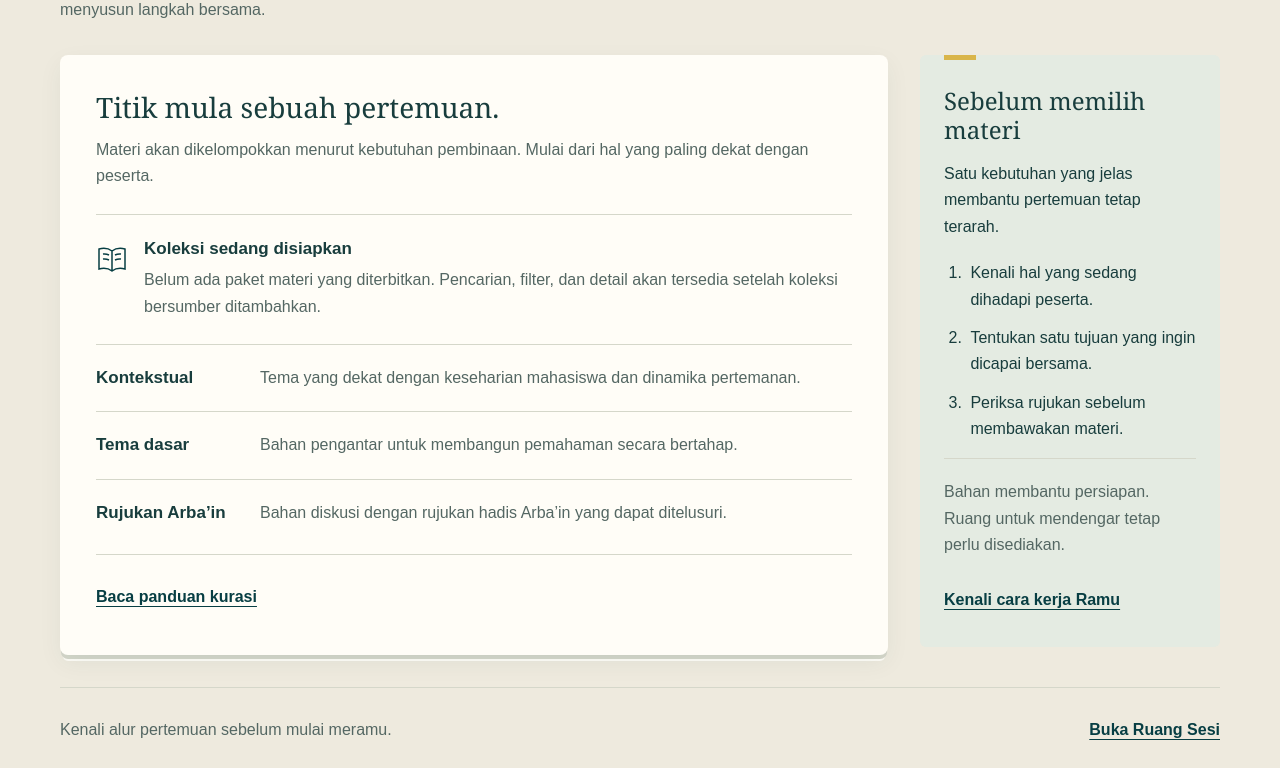
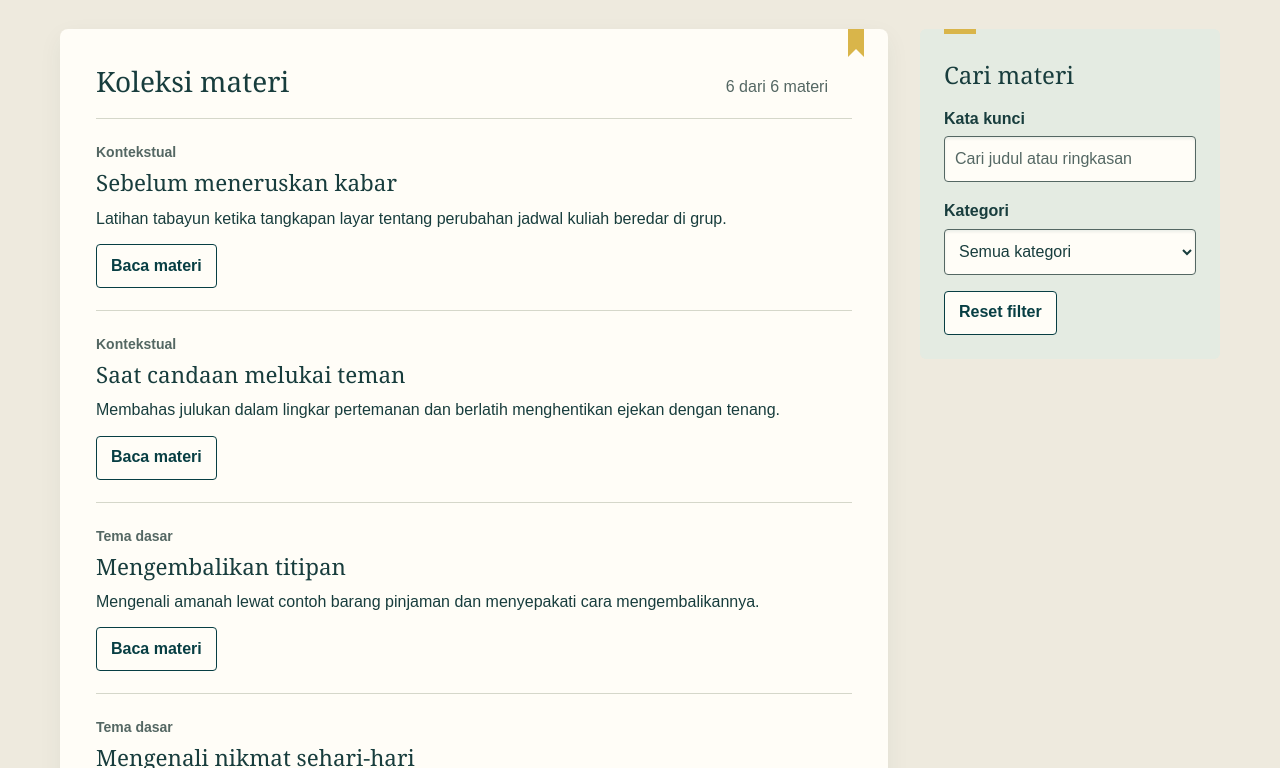
Before and after one commit to yurnszzz/Ramu, a plain HTML site: page index.html in a window 1280 px wide. Shown: the part 242-1010 px from the top of the page. Drawn offline with Linux system fonts and the light colour scheme.

Commit message:
feat: add searchable material bank with six discussion guides

```diff
--- a/assets/css/style.css
+++ b/assets/css/style.css
@@ -28,7 +28,7 @@ body {
 
 a { color: var(--teal); text-underline-offset: 0.25em; }
 a:hover { text-decoration-thickness: 2px; }
-a:focus-visible { outline: 3px solid var(--teal); outline-offset: 5px; }
+:focus-visible { outline: 3px solid var(--teal); outline-offset: 4px; }
 
 h1, h2, h3, p { margin: 0; }
 h1, h2, h3 { line-height: 1.2; }
@@ -94,13 +94,6 @@ main { padding-top: 32px; padding-bottom: 48px; }
 }
 .paper-heading { padding-bottom: 24px; border-bottom: 1px solid var(--line); }
 .paper-heading p { margin-top: 12px; color: var(--muted); }
-.collection-note { display: flex; gap: 16px; align-items: flex-start; padding: 24px 0; }
-.collection-note svg { flex: 0 0 32px; margin-top: 4px; color: var(--teal); }
-.collection-note p { margin-top: 8px; color: var(--muted); }
-.category-list { display: grid; gap: 0; }
-.category { padding: 20px 0; border-top: 1px solid var(--line); }
-.category p { margin-top: 8px; color: var(--muted); }
-.paper-footer { margin-top: 8px; padding-top: 20px; border-top: 1px solid var(--line); }
 .text-link { display: inline-flex; align-items: center; min-height: 44px; font-weight: 700; }
 
 .side-note { position: relative; padding: 32px 24px 24px; background: var(--sage); border-radius: 6px; }
@@ -126,6 +119,70 @@ main { padding-top: 32px; padding-bottom: 48px; }
 .button-link:hover { background: var(--teal-hover); }
 .side-note .button-link { margin-top: 24px; }
 
+/* Bank Materi: catatan filter dan lembar indeks menggunakan material yang sama dengan panduan. */
+#filter-materi { display: grid; gap: 16px; margin-top: 16px; }
+.filter-field { min-width: 0; }
+.filter-field label { display: block; margin-bottom: 4px; font-weight: 700; }
+.filter-field input,
+.filter-field select {
+  width: 100%;
+  min-height: 46px;
+  padding: 8px 10px;
+  border: 1px solid var(--muted);
+  border-radius: 4px;
+  background: var(--paper);
+  color: var(--ink);
+  font: inherit;
+  box-shadow: inset 0 2px 3px rgba(7, 62, 67, 0.08);
+}
+.filter-field input::placeholder { color: var(--muted); opacity: 1; }
+.bank-button,
+.detail-link {
+  min-height: 44px;
+  padding: 6px 14px;
+  border: 1px solid var(--teal);
+  border-radius: 4px;
+  background: transparent;
+  color: var(--teal);
+  font: inherit;
+  font-weight: 700;
+  cursor: pointer;
+}
+.bank-button:hover, .detail-link:hover { background: var(--sage); }
+#filter-materi .bank-button { justify-self: start; background: var(--paper); }
+#filter-materi .bank-button:hover { background: var(--teal); color: var(--paper); }
+.bank-sheets { display: grid; min-width: 0; gap: 28px; }
+.index-heading { padding-right: 20px; padding-bottom: 18px; border-bottom: 1px solid var(--line); }
+.index-heading p { margin-top: 6px; color: var(--muted); }
+/* Penanda berbentuk pita pada ujung lembar koleksi. */
+.bank-index::before {
+  content: '';
+  position: absolute;
+  top: 0;
+  right: 24px;
+  border: 8px solid var(--gold);
+  border-top-width: 20px;
+  border-bottom-color: transparent;
+}
+.kartu-materi { padding: 22px 0; overflow-wrap: anywhere; }
+.kartu-materi + .kartu-materi { border-top: 1px solid var(--line); }
+.kartu-materi:last-child { padding-bottom: 0; }
+.kartu-materi .kategori-label { color: var(--muted); font-size: 0.875rem; font-weight: 700; }
+.kartu-materi h3 { margin: 4px 0 8px; font: 1.4rem/1.3 Georgia, 'Times New Roman', serif; }
+.kartu-materi .detail-link { margin-top: 12px; }
+.detail-link[aria-expanded='true'] { background: var(--teal); color: var(--paper); }
+#kosong-materi { padding-top: 24px; }
+#kosong-materi p { margin: 8px 0 16px; }
+.detail-heading { display: flex; flex-wrap: wrap; align-items: start; gap: 12px 20px; padding-bottom: 18px; border-bottom: 1px solid var(--line); }
+.detail-heading h2 { flex: 1 1 15rem; scroll-margin-top: 20px; }
+.detail-sheet { overflow-wrap: anywhere; }
+#isi-detail > p { margin-top: 8px; }
+#isi-detail h3 { margin: 24px 0 8px; }
+#isi-detail ul { margin-top: 8px; }
+#isi-detail li + li { margin-top: 6px; }
+#isi-detail a { display: inline-block; min-height: 44px; padding: 8px 0; }
+.detail-footer { margin-top: 16px; padding-top: 20px; border-top: 1px solid var(--line); }
+
 .guide-section + .guide-section { margin-top: 32px; padding-top: 32px; border-top: 1px solid var(--line); }
 .guide-section { scroll-margin-top: 24px; }
 .guide-section h2 { margin-bottom: 16px; }
@@ -142,6 +199,11 @@ main { padding-top: 32px; padding-bottom: 48px; }
 .footer-inner { display: flex; flex-direction: column; gap: 8px; padding-top: 24px; padding-bottom: 28px; color: var(--muted); font-size: 0.875rem; }
 .footer-inner a { display: inline-flex; align-items: center; min-height: 44px; }
 
+@media (min-width: 360px) and (max-width: 639px) {
+  #filter-materi { grid-template-columns: minmax(0, 1fr) auto; align-items: end; gap: 12px; }
+  #filter-materi .filter-field:first-child { grid-column: 1 / -1; }
+}
+
 @media (min-width: 640px) {
   .container { width: calc(100% - 64px); }
   main { padding-top: 40px; padding-bottom: 56px; }
@@ -151,9 +213,13 @@ main { padding-top: 32px; padding-bottom: 48px; }
   .site-nav li { flex: initial; }
   .site-nav a { padding: 12px 16px; font-size: 1rem; white-space: nowrap; }
   .paper { padding: 32px; }
-  .category { display: grid; grid-template-columns: 140px 1fr; gap: 24px; align-items: baseline; }
-  .category p { margin: 0; }
+  .index-heading { display: flex; align-items: baseline; justify-content: space-between; gap: 18px; padding-right: 24px; }
+  .index-heading p { margin: 0; }
   .footer-inner { flex-direction: row; align-items: center; justify-content: space-between; gap: 24px; }
+}
+
+@media (min-width: 640px) and (max-width: 959px) {
+  #filter-materi { grid-template-columns: minmax(0, 1.2fr) minmax(0, 1fr) auto; align-items: end; }
 }
 
 @media (min-width: 960px) {
@@ -164,6 +230,8 @@ main { padding-top: 32px; padding-bottom: 48px; }
   .workspace { grid-template-columns: minmax(0, 1fr) 300px; gap: 32px; }
   .guide-workspace .paper { grid-column: 1; grid-row: 1; }
   .guide-workspace .side-note { grid-column: 2; grid-row: 1; }
+  .bank-workspace .bank-sheets { grid-column: 1; grid-row: 1; }
+  .bank-workspace .filter-note { grid-column: 2; grid-row: 1; }
   .paper { padding: 36px; }
   .next-step { flex-direction: row; align-items: center; justify-content: space-between; gap: 24px; }
 }
--- /dev/null
+++ b/assets/js/bank-materi.js
@@ -0,0 +1,112 @@
+const formFilter = document.getElementById('filter-materi');
+const kolomCari = document.getElementById('cari-materi');
+const pilihanKategori = document.getElementById('kategori-materi');
+const daftar = document.getElementById('daftar-materi');
+const jumlah = document.getElementById('jumlah-materi');
+const pesanKosong = document.getElementById('kosong-materi');
+const panel = document.getElementById('detail-materi');
+const judulDetail = document.getElementById('judul-detail');
+const isiDetail = document.getElementById('isi-detail');
+let tombolAktif = null;
+
+function buatTeks(tag, teks) {
+  const elemen = document.createElement(tag);
+  elemen.textContent = teks;
+  return elemen;
+}
+
+function tutupDetail() {
+  panel.hidden = true;
+  if (tombolAktif) {
+    tombolAktif.setAttribute('aria-expanded', 'false');
+    tombolAktif.textContent = 'Baca materi';
+    tombolAktif.setAttribute('aria-label', 'Baca materi: ' + judulDetail.textContent);
+  }
+  tombolAktif = null;
+}
+
+function tambahDaftar(judul, baris) {
+  const poin = document.createElement('ul');
+  for (const teks of baris) poin.append(buatTeks('li', teks));
+  isiDetail.append(buatTeks('h3', judul), poin);
+}
+
+function bukaDetail(materi, tombol) {
+  tutupDetail();
+  judulDetail.textContent = materi.judul;
+  isiDetail.replaceChildren(
+    buatTeks('p', materi.ringkasan),
+    buatTeks('h3', 'Tujuan pertemuan'), buatTeks('p', materi.tujuan),
+    buatTeks('h3', 'Pembuka'), buatTeks('p', materi.pembuka)
+  );
+  tambahDaftar('Pokok bahasan', materi.pokokBahasan);
+  tambahDaftar('Pertanyaan diskusi', materi.pertanyaan);
+  const sumber = buatTeks('a', materi.sumber.label);
+  sumber.href = materi.sumber.url;
+  isiDetail.append(
+    buatTeks('h3', 'Tindak lanjut'), buatTeks('p', materi.tindakLanjut),
+    buatTeks('h3', 'Sumber bacaan'), sumber
+  );
+  tombolAktif = tombol;
+  tombol.setAttribute('aria-expanded', 'true');
+  tombol.textContent = 'Tutup materi';
+  tombol.setAttribute('aria-label', 'Tutup materi: ' + materi.judul);
+  panel.hidden = false;
+  judulDetail.focus();
+}
+
+function buatKartu(materi) {
+  const kartu = document.createElement('article');
+  kartu.className = 'kartu-materi';
+  const kategori = buatTeks('p', materi.kategori);
+  kategori.className = 'kategori-label';
+  const tombol = buatTeks('button', 'Baca materi');
+  tombol.type = 'button';
+  tombol.className = 'detail-link';
+  tombol.setAttribute('aria-label', 'Baca materi: ' + materi.judul);
+  tombol.setAttribute('aria-controls', 'detail-materi');
+  tombol.setAttribute('aria-expanded', 'false');
+  tombol.addEventListener('click', function () {
+    if (tombol === tombolAktif) tutupDetail();
+    else bukaDetail(materi, tombol);
+  });
+  kartu.append(kategori, buatTeks('h3', materi.judul), buatTeks('p', materi.ringkasan), tombol);
+  return kartu;
+}
+
+function tampilkanHasil() {
+  const kata = kolomCari.value.trim().toLowerCase();
+  const kategori = pilihanKategori.value;
+  const hasil = daftarMateri.filter(function (materi) {
+    const teks = (materi.judul + ' ' + materi.ringkasan).toLowerCase();
+    return teks.includes(kata) && (!kategori || materi.kategori === kategori);
+  });
+
+  tutupDetail();
+  daftar.replaceChildren();
+  for (const materi of hasil) daftar.append(buatKartu(materi));
+  pesanKosong.hidden = hasil.length > 0;
+  jumlah.textContent = hasil.length + ' dari ' + daftarMateri.length + ' materi';
+}
+
+kolomCari.addEventListener('input', tampilkanHasil);
+pilihanKategori.addEventListener('change', tampilkanHasil);
+formFilter.addEventListener('submit', function (event) {
+  event.preventDefault();
+  tampilkanHasil();
+});
+formFilter.addEventListener('reset', function (event) {
+  event.preventDefault();
+  kolomCari.value = '';
+  pilihanKategori.value = '';
+  tampilkanHasil();
+  kolomCari.focus();
+});
+document.getElementById('tutup-detail').addEventListener('click', function () {
+  const pemicu = tombolAktif;
+  tutupDetail();
+  if (pemicu) pemicu.focus();
+});
+
+tampilkanHasil();
+document.getElementById('bank-interaktif').hidden = false;
--- /dev/null
+++ b/assets/js/materi.js
@@ -0,0 +1,128 @@
+const daftarMateri = [
+  {
+    id: "memeriksa-kabar",
+    judul: "Sebelum meneruskan kabar",
+    kategori: "Kontekstual",
+    ringkasan: "Latihan tabayun ketika tangkapan layar tentang perubahan jadwal kuliah beredar di grup.",
+    tujuan: "Peserta dapat menemukan informasi yang masih kurang dan menyusun pertanyaan untuk memeriksanya.",
+    pembuka: "Bayangkan ada pesan bahwa kelas besok dibatalkan. Tangkapan layarnya memuat nama mata kuliah, tetapi tanggal dan pengirim awalnya terpotong. Apa yang ingin kalian ketahui lebih dulu?",
+    pokokBahasan: [
+      "Baca Al-Hujurat ayat 6 bersama. Ayat ini meminta orang beriman memeriksa berita yang dibawa orang fasik dan mengingatkan bahwa tindakan gegabah bisa merugikan orang lain.",
+      "Kembali ke contoh jadwal. Pisahkan apa yang terlihat pada pesan dari dugaan tentang kelas mana yang dimaksud. Tentukan siapa yang dapat mengonfirmasi jadwal tersebut."
+    ],
+    pertanyaan: [
+      "Siapa yang mungkin dirugikan jika kabar pembatalan itu keliru?",
+      "Bagaimana kamu akan bertanya kepada ketua kelas agar mendapat kepastian tanpa menyudutkan pengirim pesan?"
+    ],
+    tindakLanjut: "Tulis satu contoh pesan permintaan konfirmasi. Tukarkan dengan teman dan lihat apakah pertanyaannya menyebut kelas serta tanggal yang dimaksud.",
+    sumber: {
+      label: "QS. Al-Hujurat [49] ayat 6 · Quran.com",
+      url: "https://quran.com/id/kamar-kamar/6"
+    }
+  },
+  {
+    id: "candaan-dan-sapaan",
+    judul: "Saat candaan melukai teman",
+    kategori: "Kontekstual",
+    ringkasan: "Membahas julukan dalam lingkar pertemanan dan berlatih menghentikan ejekan dengan tenang.",
+    tujuan: "Peserta dapat menanggapi panggilan yang merendahkan dan menawarkan cara menyapa yang menghargai teman.",
+    pembuka: "Ceritakan situasi rekaan ini. Seorang anggota kelompok meminta agar dipanggil dengan namanya. Beberapa teman tetap memakai julukan lama karena mereka menganggapnya lucu.",
+    pokokBahasan: [
+      "Baca Al-Hujurat ayat 11. Perhatikan peringatan tentang memperolok orang lain, mencela, dan memakai panggilan yang buruk.",
+      "Latih dua percakapan singkat. Seorang teman mengganti julukan itu dengan nama yang diminta. Teman lain mengakui kesalahannya dan meminta maaf."
+    ],
+    pertanyaan: [
+      "Apa yang bisa diucapkan seorang teman saat julukan itu terdengar lagi di tengah kelompok?",
+      "Jika kamu pernah ikut memakai julukan itu, bagaimana kamu akan memulai percakapan pribadi dengannya?"
+    ],
+    tindakLanjut: "Sepakati cara saling mengingatkan saat candaan sudah melewati batas. Gunakan nama dan situasi rekaan selama latihan.",
+    sumber: {
+      label: "QS. Al-Hujurat [49] ayat 11 · Quran.com",
+      url: "https://quran.com/id/kamar-kamar/11"
+    }
+  },
+  {
+    id: "mengembalikan-titipan",
+    judul: "Mengembalikan titipan",
+    kategori: "Tema dasar",
+    ringkasan: "Mengenali amanah lewat contoh barang pinjaman dan menyepakati cara mengembalikannya.",
+    tujuan: "Peserta dapat menjelaskan kepada siapa sebuah titipan perlu disampaikan dan bagaimana memastikan titipan diterima.",
+    pembuka: "Seusai acara, satu kabel proyektor masih ada di tas panitia. Pemiliknya sudah pulang. Ajak peserta memikirkan langkah yang bisa dilakukan malam itu.",
+    pokokBahasan: [
+      "Baca An-Nisa ayat 58. Ayat ini berbicara tentang menyerahkan amanah kepada yang berhak serta berlaku adil ketika membuat keputusan. Pertemuan ini mendalami bagian tentang amanah.",
+      "Untuk contoh kabel tadi, tentukan pemiliknya, periksa kondisinya, lalu pilih waktu dan tempat serah terima yang bisa disepakati."
+    ],
+    pertanyaan: [
+      "Bagaimana penerima titipan bisa memastikan ia menyerahkan kabel kepada orang yang tepat?",
+      "Apa yang perlu disampaikan jika waktu pengembalian yang disepakati ternyata sulit dipenuhi?"
+    ],
+    tindakLanjut: "Pilih satu barang yang sedang dipinjam. Hubungi pemiliknya untuk menyepakati pengembalian. Jika tidak sedang meminjam, buat contoh catatan peminjaman untuk kegiatan berikutnya.",
+    sumber: {
+      label: "QS. An-Nisa [4] ayat 58 · Quran.com",
+      url: "https://quran.com/id/wanita/58"
+    }
+  },
+  {
+    id: "mengenali-nikmat",
+    judul: "Mengenali nikmat sehari-hari",
+    kategori: "Tema dasar",
+    ringkasan: "Membicarakan syukur kepada Allah melalui satu nikmat kecil yang mudah luput dari perhatian.",
+    tujuan: "Peserta dapat menyebut satu nikmat yang mereka rasakan dan memilih cara menjaganya.",
+    pembuka: "Beri waktu sejenak untuk mengingat perjalanan hari ini. Siapa atau apa yang membantu kalian sampai ke tempat pertemuan?",
+    pokokBahasan: [
+      "Baca Luqman ayat 12. Luqman mendapat hikmah dan diarahkan untuk bersyukur kepada Allah. Ayat tersebut menyebut bahwa manfaat syukur kembali kepada orang yang bersyukur.",
+      "Ambil satu contoh, seperti adanya tempat tenang untuk belajar. Bahas apa yang terasa berbeda tanpa tempat itu dan bagaimana kelompok bisa ikut merawatnya."
+    ],
+    pertanyaan: [
+      "Nikmat apa yang biasanya baru terasa ketika kamu kehilangan akses kepadanya?",
+      "Tindakan kecil apa yang masuk akal untuk menjaga nikmat itu pekan ini?"
+    ],
+    tindakLanjut: "Pilih satu tindakan dan waktu untuk mencobanya. Pada pertemuan berikutnya, persilakan peserta yang bersedia menceritakan apa yang mereka pelajari.",
+    sumber: {
+      label: "QS. Luqman [31] ayat 12 · Quran.com",
+      url: "https://quran.com/id/luqman/12"
+    }
+  },
+  {
+    id: "menata-niat",
+    judul: "Menata niat sebelum berkegiatan",
+    kategori: "Rujukan Arba’in",
+    ringkasan: "Membaca hadis pertama Arba’in an-Nawawi, lalu menimbang niat pribadi saat mengambil peran dalam kepanitiaan.",
+    tujuan: "Peserta dapat menghubungkan contoh hijrah dalam hadis dengan refleksi atas niatnya sendiri.",
+    pembuka: "Bayangkan kamu diminta mengurus konsumsi untuk sebuah acara. Luangkan waktu untuk menjawab dalam hati apa yang ingin kamu capai ketika menerima tugas itu.",
+    pokokBahasan: [
+      "Baca hadis pertama Arba’in an-Nawawi. Hadis ini mengaitkan amal dengan niat. Contoh hijrah memperlihatkan perbedaan tujuan di balik tindakan yang tampak sama.",
+      "Ajak peserta melihat kembali tugas konsumsi tadi. Minta setiap orang menimbang pilihannya sendiri, termasuk pekerjaan yang tetap perlu dituntaskan setelah acara selesai."
+    ],
+    pertanyaan: [
+      "Apa yang bisa kamu pelajari dari perbedaan tujuan hijrah yang disebut dalam hadis?",
+      "Saat tugas mulai terasa berat, apa yang dapat mengingatkanmu pada alasan awal kamu mengambilnya?"
+    ],
+    tindakLanjut: "Sebelum kegiatan berikutnya, ambil waktu sejenak untuk mengingat niatmu. Pilih satu keputusan kecil dalam kegiatan yang selaras dengan niat tersebut.",
+    sumber: {
+      label: "Arba’in an-Nawawi, hadis 1 · Sunnah.com",
+      url: "https://sunnah.com/nawawi40:1"
+    }
+  },
+  {
+    id: "menyambut-tamu",
+    judul: "Menyambut tamu dengan baik",
+    kategori: "Rujukan Arba’in",
+    ringkasan: "Belajar dari hadis ke-15 Arba’in an-Nawawi untuk mendampingi tamu yang baru pertama hadir di pertemuan.",
+    tujuan: "Peserta dapat merancang sambutan yang membuat tamu tahu ke mana harus pergi dan kepada siapa ia bisa bertanya.",
+    pembuka: "Seorang undangan datang sendirian ketika kelompok sedang sibuk menyiapkan ruangan. Ia berhenti di depan pintu. Jika kamu yang melihatnya, apa yang akan kamu lakukan?",
+    pokokBahasan: [
+      "Baca hadis ke-15 Arba’in an-Nawawi. Di dalamnya ada tuntunan untuk bertutur baik atau diam, memuliakan tetangga, dan memuliakan tamu. Ambil bagian tentang tamu sebagai fokus latihan.",
+      "Berpasanganlah sebagai tuan rumah dan tamu. Coba satu kalimat sapaan, tawarkan bantuan, lalu beri waktu kepada tamu untuk menyampaikan kebutuhannya."
+    ],
+    pertanyaan: [
+      "Dalam situasi di pintu tadi, bantuan apa yang paling berguna dalam satu menit pertama?",
+      "Bagaimana kamu memberi tamu pilihan jika ia lebih nyaman langsung duduk daripada memperkenalkan diri di depan kelompok?"
+    ],
+    tindakLanjut: "Untuk pertemuan berikutnya, sepakati siapa yang menyambut tamu dan di mana ia dapat ditemui. Coba sambutan yang telah dilatih.",
+    sumber: {
+      label: "Arba’in an-Nawawi, hadis 15 · Sunnah.com",
+      url: "https://sunnah.com/nawawi40:15"
+    }
+  }
+];
--- a/index.html
+++ b/index.html
@@ -3,9 +3,11 @@
 <head>
   <meta charset="UTF-8">
   <meta name="viewport" content="width=device-width, initial-scale=1.0">
-  <meta name="description" content="Bank Materi Ramu, tempat menyiapkan bahan pembinaan Islam untuk pertemuan yang terarah.">
+  <meta name="description" content="Cari bahan pembinaan Islam berdasarkan tema. Setiap paket memuat tujuan, pertanyaan diskusi, tindak lanjut, dan rujukan.">
   <title>Bank Materi — Ramu</title>
   <link rel="stylesheet" href="assets/css/style.css">
+  <script defer src="assets/js/materi.js"></script>
+  <script defer src="assets/js/bank-materi.js"></script>
 </head>
 <body>
   <a class="skip-link" href="#konten">Lewati ke konten utama</a>
@@ -30,62 +32,65 @@
     <div class="page-heading">
       <div>
         <h1>Bank Materi</h1>
-        <p>Bahan pembinaan untuk membuka percakapan, menumbuhkan pemahaman, dan menyusun langkah bersama.</p>
+        <p>Pilih tema pertemuan, baca rujukannya, dan siapkan pertanyaan diskusi.</p>
       </div>
-      <span class="status">Koleksi dalam persiapan</span>
     </div>
 
-    <div class="workspace">
-      <section class="paper" aria-labelledby="koleksi-title">
-        <div class="paper-heading">
-          <h2 id="koleksi-title">Titik mula sebuah pertemuan.</h2>
-          <p>Materi akan dikelompokkan menurut kebutuhan pembinaan. Mulai dari hal yang paling dekat dengan peserta.</p>
+    <noscript>
+      <div class="notice">
+        <p>Aktifkan JavaScript untuk mencari dan membaca paket materi.</p>
+        <a class="text-link" href="panduan.html#sumber">Lihat daftar sumber</a>
       </div>
-        <div class="collection-note">
-          <svg width="32" height="32" viewBox="0 0 32 32" fill="none" stroke="currentColor" stroke-width="1.5" aria-hidden="true">
-            <path d="M16 8C12 5 7 5 3 6v20c4-1 9-1 13 2 4-3 9-3 13-2V6c-4-1-9-1-13 2Zm0 0v20"/>
-            <path d="M7 11c2-.3 4 0 6 1m-6 4c2-.3 4 0 6 1m6-5c2-1 4-1.3 6-1m-6 6c2-1 4-1.3 6-1"/>
-          </svg>
-          <div>
-            <h3>Koleksi sedang disiapkan</h3>
-            <p>Belum ada paket materi yang diterbitkan. Pencarian, filter, dan detail akan tersedia setelah koleksi bersumber ditambahkan.</p>
+    </noscript>
+
+    <div id="bank-interaktif" hidden>
+      <div class="workspace bank-workspace">
+        <aside class="side-note filter-note" aria-labelledby="judul-filter">
+          <h2 id="judul-filter">Cari materi</h2>
+          <form id="filter-materi">
+            <div class="filter-field">
+              <label for="cari-materi">Kata kunci</label>
+              <input id="cari-materi" type="search" placeholder="Cari judul atau ringkasan">
             </div>
+            <div class="filter-field">
+              <label for="kategori-materi">Kategori</label>
+              <select id="kategori-materi">
+                <option value="">Semua kategori</option>
+                <option value="Kontekstual">Kontekstual</option>
+                <option value="Tema dasar">Tema dasar</option>
+                <option value="Rujukan Arba’in">Rujukan Arba’in</option>
+              </select>
             </div>
-        <div class="category-list" aria-label="Rencana kelompok materi">
-          <div class="category">
-            <h3>Kontekstual</h3>
-            <p>Tema yang dekat dengan keseharian mahasiswa dan dinamika pertemanan.</p>
+            <button class="bank-button" type="reset">Reset filter</button>
+          </form>
+        </aside>
+
+        <div class="bank-sheets">
+          <section class="paper detail-sheet" id="detail-materi" aria-labelledby="judul-detail" hidden>
+            <div class="detail-heading">
+              <h2 id="judul-detail" tabindex="-1"></h2>
+              <button class="bank-button" id="tutup-detail" type="button">Tutup detail</button>
             </div>
-          <div class="category">
-            <h3>Tema dasar</h3>
-            <p>Bahan pengantar untuk membangun pemahaman secara bertahap.</p>
-          </div>
-          <div class="category">
-            <h3>Rujukan Arba’in</h3>
-            <p>Bahan diskusi dengan rujukan hadis Arba’in yang dapat ditelusuri.</p>
-          </div>
-        </div>
-        <div class="paper-footer">
-          <a class="text-link" href="panduan.html#kurasi">Baca panduan kurasi</a>
+            <div id="isi-detail"></div>
+            <div class="detail-footer">
+              <a class="button-link" href="sesi.html">Buka Ruang Sesi</a>
             </div>
           </section>
 
-      <aside class="side-note" aria-labelledby="persiapan-title">
-        <h2 id="persiapan-title">Sebelum memilih materi</h2>
-        <p>Satu kebutuhan yang jelas membantu pertemuan tetap terarah.</p>
-        <ol>
-          <li>Kenali hal yang sedang dihadapi peserta.</li>
-          <li>Tentukan satu tujuan yang ingin dicapai bersama.</li>
-          <li>Periksa rujukan sebelum membawakan materi.</li>
-        </ol>
-        <p class="note-caption">Bahan membantu persiapan. Ruang untuk mendengar tetap perlu disediakan.</p>
-        <a class="text-link" href="panduan.html">Kenali cara kerja Ramu</a>
-      </aside>
+          <section class="paper bank-index" aria-labelledby="judul-koleksi">
+            <div class="index-heading">
+              <h2 id="judul-koleksi">Koleksi materi</h2>
+              <p id="jumlah-materi" role="status" aria-atomic="true"></p>
             </div>
-
-    <div class="next-step">
-      <p>Kenali alur pertemuan sebelum mulai meramu.</p>
-      <a class="text-link" href="sesi.html">Buka Ruang Sesi</a>
+            <div id="daftar-materi"></div>
+            <div id="kosong-materi" hidden>
+              <h3>Belum ada materi yang cocok</h3>
+              <p>Coba kata kunci lain atau tampilkan kembali semua kategori.</p>
+              <button class="bank-button" id="reset-kosong" type="reset" form="filter-materi">Tampilkan semua materi</button>
+            </div>
+          </section>
+        </div>
+      </div>
     </div>
   </main>
 
```
Also changed, not shown: panduan.html (+11 -8 lines), 5 other files. Lines whose indentation alone changed are shown as unchanged.
